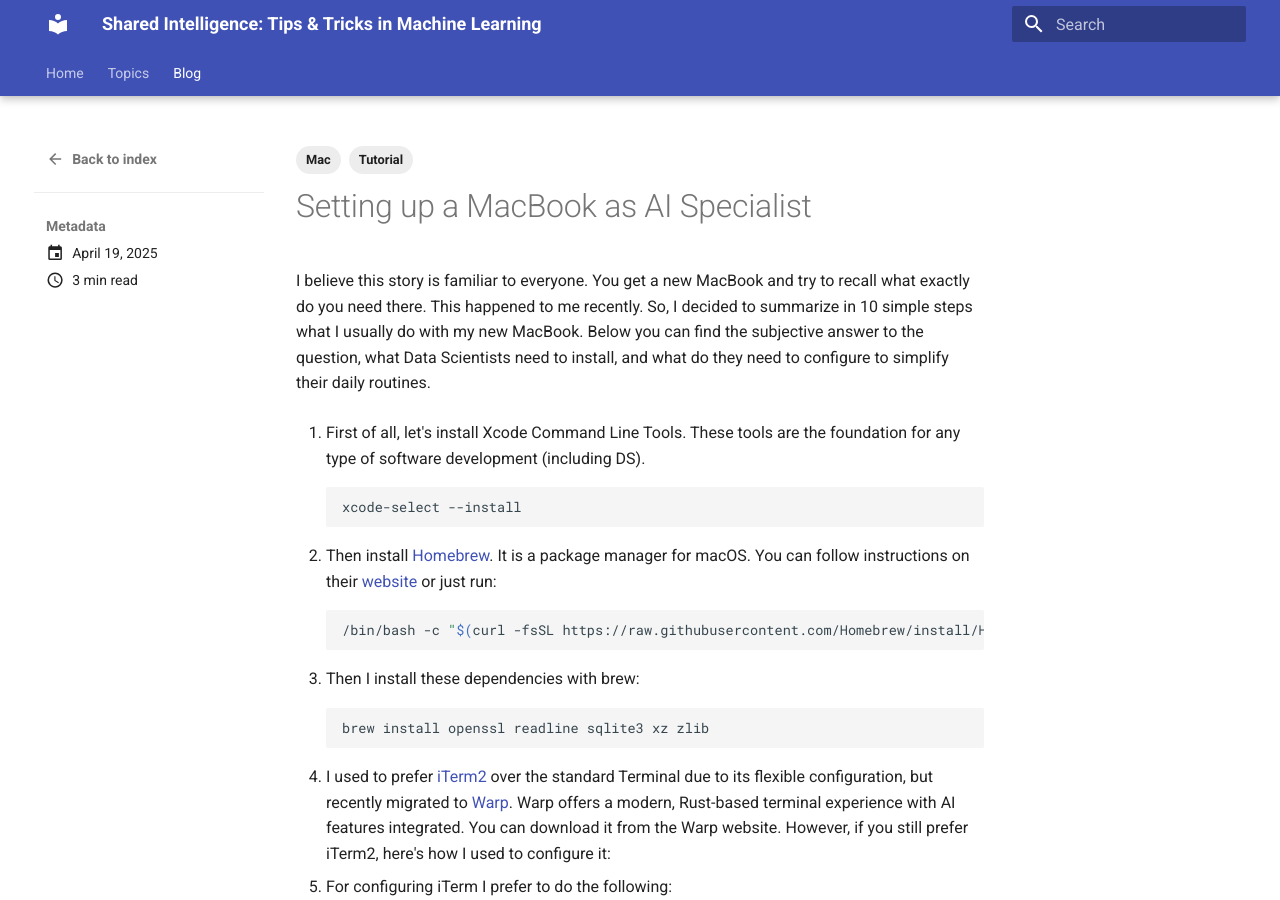
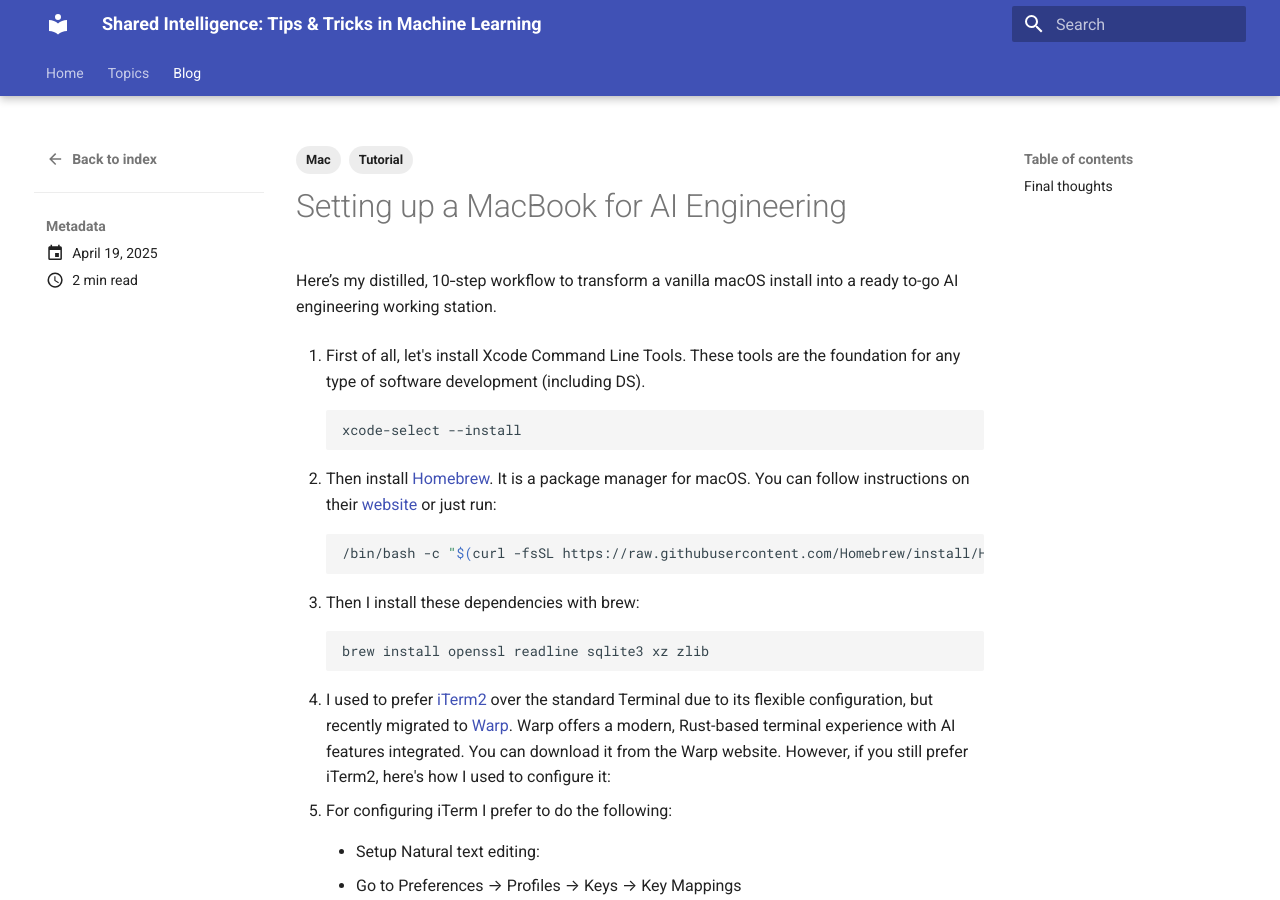
Before and after one commit to slavadubrov/notes, an MkDocs documentation site: the page built from docs/blog/posts/setting_up_new_mac.md, in a window 1280 px wide and 900 px high. Built offline with MkDocs 1.6.1 and Material for MkDocs 9.7.7, drawn with Linux system fonts in a browser that asks for light colours; some of the changed text lies outside the part shown.

Commit message:
updatedarticle

```diff
--- a/docs/blog/posts/setting_up_new_mac.md
+++ b/docs/blog/posts/setting_up_new_mac.md
@@ -1,13 +1,13 @@
 ---
-title: Setting up a MacBook as AI Specialist
+title: Setting up a MacBook for AI Engineering
 date: 2025-04-19
 tags: [Tutorial, Mac]
 summary: A 10-step guide to configuring a new MacBook for AI development, covering essential tools and terminal setup.
 ---
 
-# Setting up a MacBook as AI Specialist
+# Setting up a MacBook for AI Engineering
 
-I believe this story is familiar to everyone. You get a new MacBook and try to recall what exactly do you need there. This happened to me recently. So, I decided to summarize in 10 simple steps what I usually do with my new MacBook. Below you can find the subjective answer to the question, what Data Scientists need to install, and what do they need to configure to simplify their daily routines.
+Here’s my distilled, 10‑step workflow to transform a vanilla macOS install into a ready to-go AI engineering working station.
 
 1.  First of all, let's install Xcode Command Line Tools. These tools are the foundation for any type of software development (including DS).
 
@@ -79,7 +79,6 @@
 
 10. And of course, I always install [Cursor](https://cursor.sh) as my main IDE, [Docker](https://www.docker.com) for containerization, and [Ollama](https://ollama.com) for running LLMs locally.
 
-If you read up to this moment:
+## Final thoughts
 
-- you know what I usually use in my daily AI enginer routine;
-- it is a pretty simple basic configuration that could help you with your new system configuration.
+By now you have the exact stack I lean on every day as an AI engineer - just the essentials that remove friction between an idea and a running model.
```
